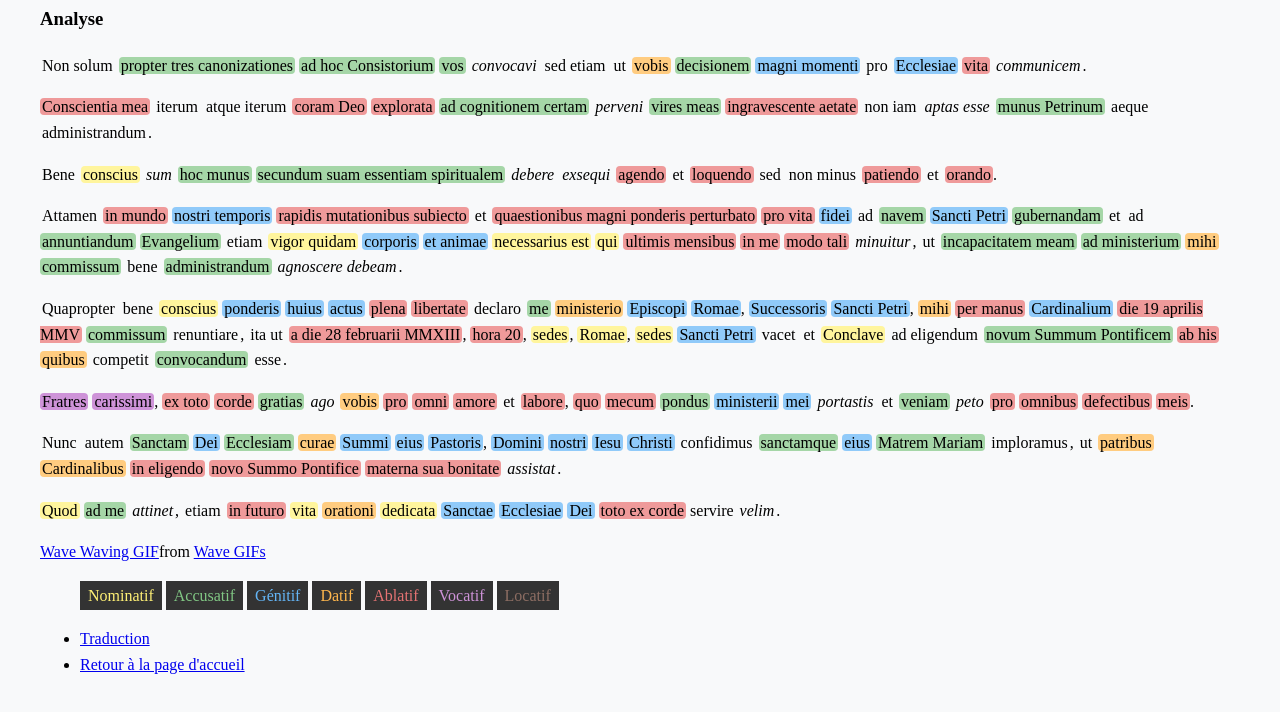
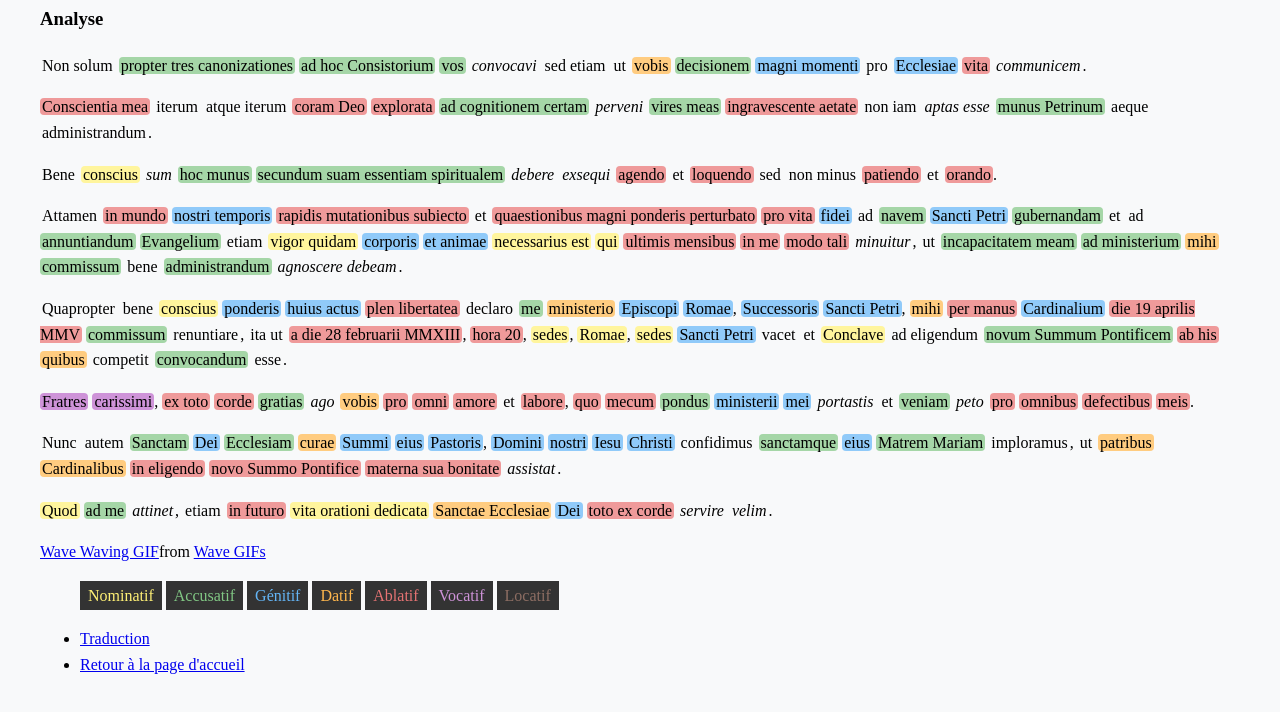
Before and after one commit to elibruyere/D-mission-Benoit-XVI, a plain HTML site: page index.html in a window 1280 px wide. Shown: the part 114-826 px from the top of the page. Drawn offline with Linux system fonts and the light colour scheme; a script that the page names is missing.

Commit message:
Update index.html

```diff
--- a/index.html
+++ b/index.html
@@ -136,10 +136,8 @@
   <span class="word" data-info="adverbe – bien">bene</span>
   <span class="word nominative" data-info="nominatif masc. sg. – sujet : conscient">conscius</span>
   <span class="word genitive" data-info="génitif neutre sg. – complément de 'conscius' : du poids">ponderis</span>
-  <span class="word genitive" data-info="génitif masc. sg. – complément de 'ponderis' : de cet">huius</span>
-  <span class="word genitive" data-info="génitif masc. sg. – complément de 'ponderis' : acte">actus</span>
-  <span class="word ablative" data-info="ablatif fem. sg. – CCL de manière : de liberté">plena</span>
-  <span class="word ablative" data-info="ablatif fem. sg. – CCL de manière : de liberté">libertate</span>
+  <span class="word genitive" data-info="complément de 'ponderis' = de cet acte">huius actus</span>
+  <span class="word ablative" data-info="CCL de manière : de liberté = en pleine/toute liberté">plen libertatea</span>
   <span class="word" data-info="1re pers. sg. présent – verbe principal : je déclare">declaro</span>
   <span class="word accusative" data-info="accusatif masc. sg. – sujet de l'infinitif : moi">me</span>
   <span class="word dative" data-info="datif neutre sg. – complément indirect : au ministère">ministerio</span>
@@ -166,7 +164,7 @@
   <span class="word" data-info="ad + gérondif accusatif – but : pour élire">ad eligendum</span>
   <span class="word accusative" data-info="accusatif masc. sg. – COD : un nouveau Pontife">novum Summum Pontificem</span>
   <span class="word ablative" data-info="ablatif masc. pl. – agent : par ceux">ab his</span>
-  <span class="word dative" data-info="datif masc. pl. – relatif : à qui">quibus</span>
+  <span class="word dative" data-info="pronom relatif = à qui">quibus</span>
   <span class="word" data-info="verbe 3e pers. sg. – il revient à">competit</span>
   <span class="word accusative" data-info="accusatif neutre sg.  : à convoquer">convocandum</span>
   <span class="word" data-info="infinitif passif">esse</span>.
@@ -235,14 +233,11 @@
     <span class="word verb" data-info="attinet – verbe 3ᵉ pers. sing. indicatif présent – concerne">attinet</span>,
     <span class="word" data-info="etiam – adverbe – aussi">etiam</span>
     <span class="word ablative" data-info="in futuro – ablatif singulier – à l'avenir">in futuro</span>
-    <span class="word nominative" data-info="vita – nominatif singulier – la vie">vita</span>
-    <span class="word dative" data-info="orationi – datif singulier – à la prière">orationi</span>
-    <span class="word nominative" data-info="dedicata – participe parfait passif, nominatif – consacrée">dedicata</span>
-    <span class="word genitive" data-info="Sanctae – génitif singulier – de la Sainte">Sanctae</span>
-    <span class="word genitive" data-info="Ecclesiae – génitif singulier – Église">Ecclesiae</span>
-    <span class="word genitive" data-info="Dei – génitif singulier – de Dieu">Dei</span>
+    <span class="word nominative" data-info="Ablatif de moyen = par une vie dédiée à la prière">vita orationi dedicata</span>
+    <span class="word dative" data-info="le verbe 'servire' appelle le datif = la Sainte Eglise">Sanctae Ecclesiae</span>
+    <span class="word genitive" data-info="Complément du nom 'Ecclesiae'– de Dieu">Dei</span>
     <span class="word ablative" data-info="toto ex corde – ablatif singulier – de tout cœur">toto ex corde</span>
-    <span class="wordverb" data-info="servire – infinitif présent – servir">servire</span>
+    <span class="word verb" data-info="servire – infinitif présent – servir">servire</span>
     <span class="word verb" data-info="velim – subjonctif présent, 1ʳᵉ pers. sing. – je voudrais">velim</span>.
   </p>
 <div class="tenor-gif-embed" data-postid="14956219" data-share-method="host" data-aspect-ratio="1.77778" data-width="60%"><a href="https://tenor.com/view/wave-waving-greet-hand-up-happy-gif-14956219">Wave Waving GIF</a>from <a href="https://tenor.com/search/wave-gifs">Wave GIFs</a></div> <script type="text/javascript" async src="https://tenor.com/embed.js"></script>
```
